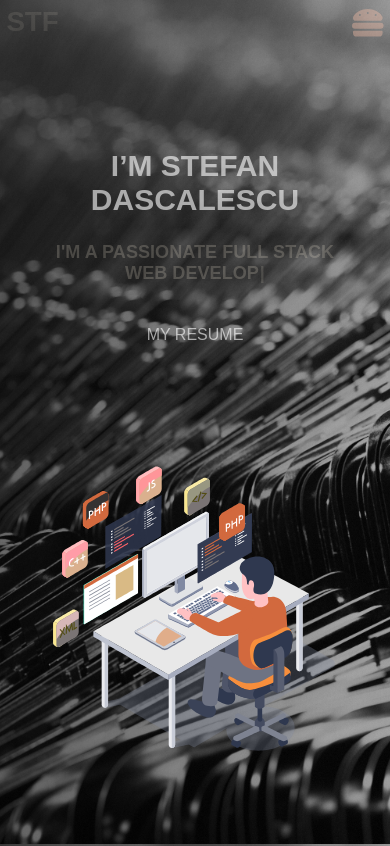
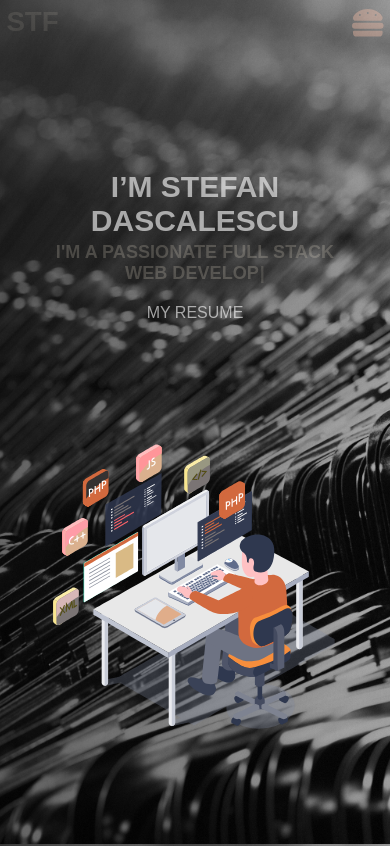
Before and after one commit to StefanDsd/Stefan-React-Portfolio, a React (Create React App) app: page / in a window 390 px wide. Shown: the top 846 px of the page. Built offline with nearby package versions, Linux system fonts and the light colour scheme.

Commit message:
mobile version

```diff
--- a/src/components/styles/Section.css
+++ b/src/components/styles/Section.css
@@ -17,7 +17,7 @@
 .section > * {
   text-align: center;
   max-width: 60ch;
-  height: 25vh;
+  height: 20vh;
   text-transform: uppercase;
   display: flex;
   justify-content: space-between;
@@ -83,6 +83,5 @@
     align-items: center;
     margin: 3rem;
     position: relative;
-    z-index: 99;
   }
 }
```
